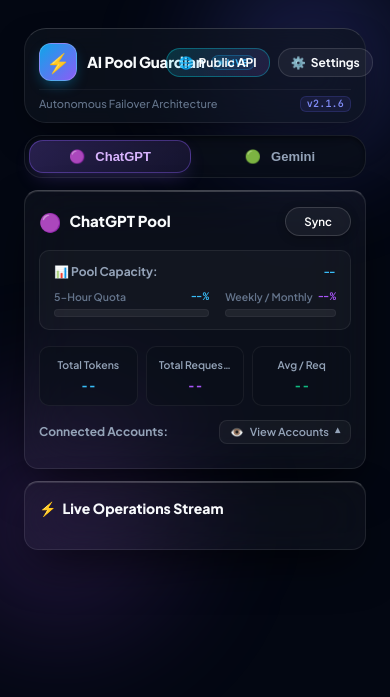
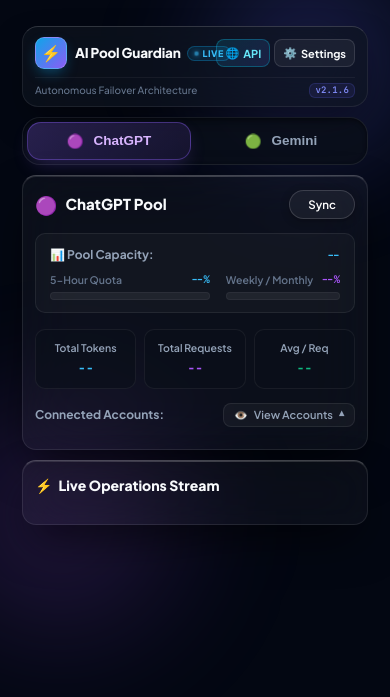
Before and after one commit to yjlvfe/AiPoolCodexGemini, a Python web app: template dashboard/templates/dashboard.html in a window 390 px wide. Shown: the top 697 px of the page. Run offline with Jinja, Linux system fonts and the light colour scheme; the template is opened without the code that fills it, so the values that code supplies are empty.

Commit message:
style: optimize header buttons and mobile responsive layout

```diff
--- a/dashboard/templates/dashboard.html
+++ b/dashboard/templates/dashboard.html
@@ -148,25 +148,43 @@
             0%, 100% { opacity: 1; transform: scale(1); }
             50% { opacity: 0.4; transform: scale(0.8); }
         }
+        .top-nav-actions {
+            display: flex;
+            align-items: center;
+            gap: 6px;
+            flex-shrink: 0;
+        }
         .settings-top-btn {
             background: rgba(255, 255, 255, 0.05);
             border: 1px solid rgba(255, 255, 255, 0.12);
             color: var(--text-main);
-            padding: 6px 12px;
-            border-radius: 14px;
-            font-size: 12px;
+            padding: 5px 10px;
+            border-radius: 10px;
+            font-size: 11.5px;
             font-weight: 700;
             display: inline-flex;
             align-items: center;
-            gap: 5px;
+            justify-content: center;
+            gap: 4px;
             cursor: pointer;
             transition: var(--transition-smooth);
             font-family: inherit;
-            flex-shrink: 0;
+            white-space: nowrap;
+            height: 30px;
+        }
+        .settings-top-btn.api-nav-btn {
+            background: linear-gradient(135deg, rgba(6, 182, 212, 0.15), rgba(99, 102, 241, 0.15));
+            border-color: rgba(6, 182, 212, 0.35);
+            color: #67e8f9;
+        }
+        .settings-top-btn.api-nav-btn:hover {
+            background: linear-gradient(135deg, rgba(6, 182, 212, 0.25), rgba(99, 102, 241, 0.25));
+            border-color: rgba(6, 182, 212, 0.5);
+            color: #fff;
         }
         .settings-top-btn:hover {
-            background: rgba(255, 255, 255, 0.12);
-            border-color: rgba(255, 255, 255, 0.25);
+            background: rgba(255, 255, 255, 0.1);
+            border-color: rgba(255, 255, 255, 0.22);
             transform: translateY(-1px);
         }
         .settings-top-btn.active {
@@ -1132,36 +1150,62 @@
         /* Responsive Mobile Styles */
         @media (max-width: 640px) {
             .app-container {
-                padding: 12px 10px 40px 10px;
-                gap: 12px;
+                padding: 10px 8px 30px 8px;
+                gap: 10px;
             }
             .glass-card {
-                padding: 16px 14px !important;
+                padding: 14px 12px !important;
                 border-radius: 14px;
             }
             .top-navbar {
-                padding: 14px 14px 10px 14px;
+                padding: 10px 12px 8px 12px;
+                border-radius: 16px;
+            }
+            .brand-logo {
+                width: 32px;
+                height: 32px;
+                min-width: 32px;
+                font-size: 16px;
+                border-radius: 9px;
+            }
+            .brand-title {
+                font-size: 13.5px;
+            }
+            .brand-section {
+                gap: 8px;
+            }
+            .settings-top-btn {
+                height: 28px;
+                padding: 4px 8px;
+                font-size: 11px;
+                border-radius: 8px;
+            }
+            .top-nav-actions {
+                gap: 4px;
             }
             .header-sub-row {
                 flex-direction: row !important;
                 align-items: center !important;
                 justify-content: space-between !important;
-                gap: 8px;
+                gap: 6px;
+                padding-top: 5px;
             }
             .brand-subtitle {
                 white-space: nowrap;
                 overflow: hidden;
                 text-overflow: ellipsis;
-                font-size: 11px;
+                font-size: 10px;
                 line-height: 1.2;
             }
             .version-badge {
                 align-self: center !important;
                 flex-shrink: 0;
+                font-size: 9px;
+                padding: 1px 5px;
             }
             .provider-tab-btn {
-                font-size: 13px;
-                padding: 8px 10px;
+                font-size: 13.5px;
+                padding: 10px 12px;
             }
             .settings-card-title {
                 font-size: 14px;
@@ -1383,14 +1427,14 @@
                         <span class="live-pill"><span class="live-dot"></span>LIVE</span>
                     </div>
                 </div>
-                <div style="display: flex; align-items: center; gap: 8px;">
-                    <button id="api-page-toggle-btn" class="settings-top-btn" onclick="toggleApiView()" style="background: linear-gradient(135deg, rgba(0, 242, 254, 0.15), rgba(157, 78, 221, 0.15)); border-color: rgba(0, 242, 254, 0.3); color: #fff;">
-                        <span>🌐</span>
-                        <span>Public API</span>
+                <div class="top-nav-actions">
+                    <button id="api-page-toggle-btn" class="settings-top-btn api-nav-btn" onclick="toggleApiView()" title="Public API & Keys">
+                        <span class="btn-icon">🌐</span>
+                        <span class="btn-label">API</span>
                     </button>
-                    <button id="settings-toggle-btn" class="settings-top-btn" onclick="toggleSettingsView()">
-                        <span id="settings-btn-icon">⚙️</span>
-                        <span id="settings-btn-text">Settings</span>
+                    <button id="settings-toggle-btn" class="settings-top-btn" onclick="toggleSettingsView()" title="System Settings">
+                        <span id="settings-btn-icon" class="btn-icon">⚙️</span>
+                        <span id="settings-btn-text" class="btn-label">Settings</span>
                     </button>
                 </div>
             </div>
@@ -1829,7 +1873,7 @@
 
             if (isApiViewOpen) {
                 btn.classList.add('active');
-                btn.innerHTML = '<span>📊</span><span>Dashboard</span>';
+                btn.innerHTML = '<span class="btn-icon">📊</span><span class="btn-label">Dashboard</span>';
                 providerBar.style.display = 'none';
                 poolSec.style.display = 'none';
                 streamSec.style.display = 'none';
@@ -1837,7 +1881,7 @@
                 loadApiTokens();
             } else {
                 btn.classList.remove('active');
-                btn.innerHTML = '<span>🌐</span><span>Public API</span>';
+                btn.innerHTML = '<span class="btn-icon">🌐</span><span class="btn-label">API</span>';
                 providerBar.style.display = '';
                 poolSec.style.display = 'block';
                 streamSec.style.display = 'block';
```
